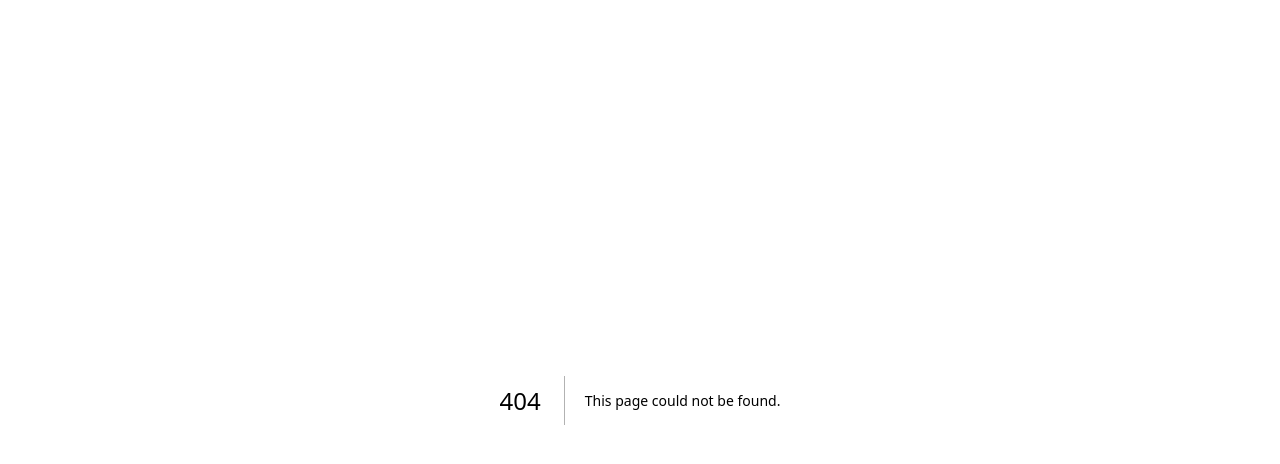
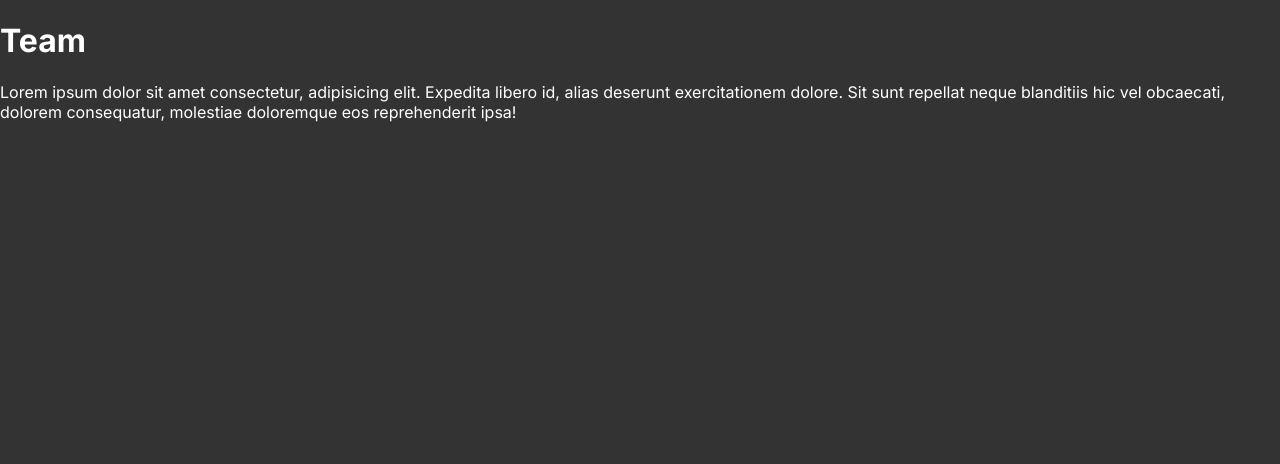
Before and after one commit to RayChromium/learn-frontend, a Next.js app in the folder next-crash-course/: page /about/team in a window 1280 px wide. Before the commit this address had no page. Shown: the top 464 px of the page. Built offline with nearby package versions, Linux system fonts and the light colour scheme.

Commit message:
next_crash: newpage always in coresponding folder

```diff
--- /dev/null
+++ b/next-crash-course/app/about/team/page.jsx
@@ -0,0 +1,12 @@
+import React from 'react'
+
+const TeamPage = () => {
+  return (
+    <div>
+        <h1>Team</h1>
+        <p>Lorem ipsum dolor sit amet consectetur, adipisicing elit. Expedita libero id, alias deserunt exercitationem dolore. Sit sunt repellat neque blanditiis hic vel obcaecati, dolorem consequatur, molestiae doloremque eos reprehenderit ipsa!</p>
+    </div>
+  )
+}
+
+export default TeamPage
```
